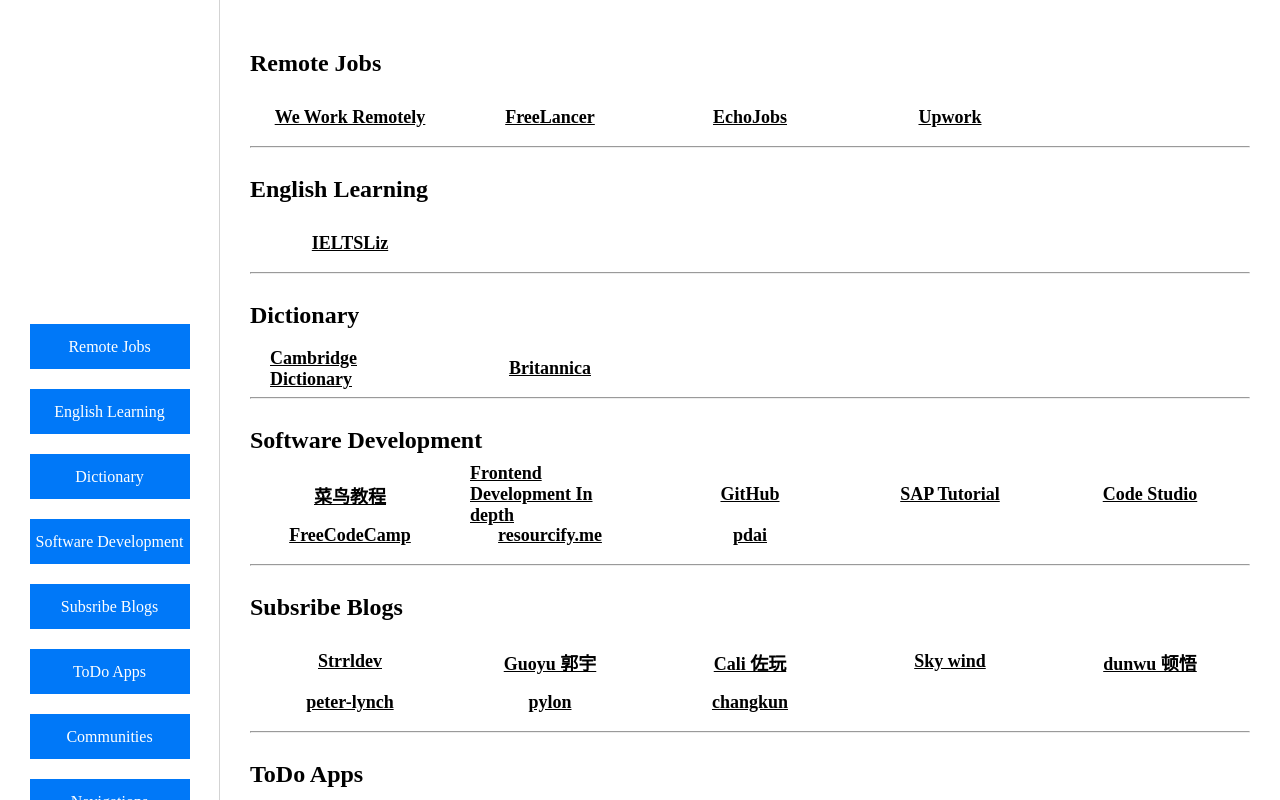
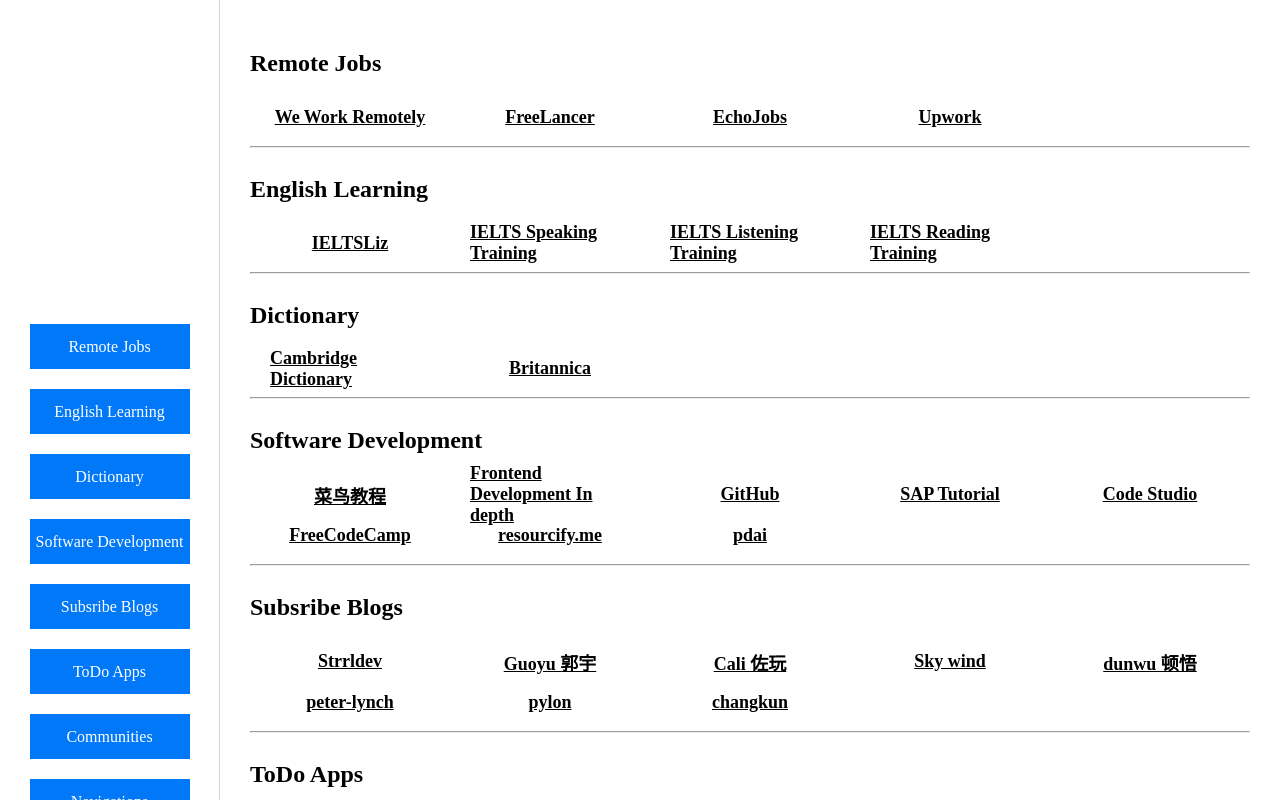
Before and after one commit to mvpsheng/toolslib, a React (Vite) app: page / in a window 1280 px wide. Shown: the top 800 px of the page. Built offline with nearby package versions, Linux system fonts and the light colour scheme.

Commit message:
Add english Reading\Listening\Speaking Resources

```diff
--- a/src/App.jsx
+++ b/src/App.jsx
@@ -32,6 +32,21 @@
     {
       name: "IELTSLiz",
       url: "https://ieltsliz.com/how-to-prepare-for-ielts-essential-steps/",
+      type: "English Learning",
+    },
+    {
+      name: "IELTS Speaking Training",
+      url: "https://www.bilibili.com/video/BV1Rz4y1q7QV?p=39&vd_source=f094d7c3380a67852396d8fc3e19bacb",
+      type: "English Learning",
+    },
+    {
+      name: "IELTS Listening Training",
+      url: "https://www.bilibili.com/video/BV1sM4y1Y7oM/?spm_id_from=333.999.0.0&vd_source=f094d7c3380a67852396d8fc3e19bacb",
+      type: "English Learning",
+    },
+    {
+      name: "IELTS Reading Training",
+      url: "https://www.bilibili.com/video/BV1Ko4y1E7Ew?p=24&vd_source=f094d7c3380a67852396d8fc3e19bacb",
       type: "English Learning",
     },
     {
```
